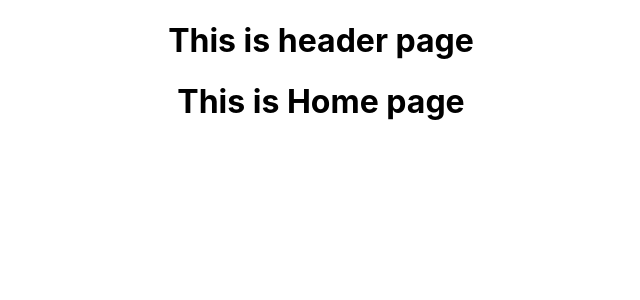
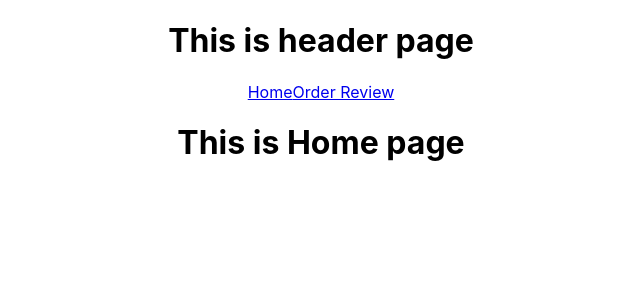
Before and after one commit to Shahriyar-Hosen/tshirt-mania, a React (Create React App) app: page / in a window 1280 px wide. Shown: the top 300 px of the page, without its empty margins (319-959 px from the left). Built offline with nearby package versions, Linux system fonts and the light colour scheme.

Commit message:
nav bar add

```diff
--- a/src/Components/Header/Header.js
+++ b/src/Components/Header/Header.js
@@ -1,10 +1,15 @@
 import React from 'react';
+import { Link } from 'react-router-dom';
 import './Header.css'
 
 const Header = () => {
     return (
         <div>
             <h1>This is header page</h1>
+            <nav>
+                <Link to='/'>Home</Link>
+                <Link to='orderreview'>Order Review</Link>
+            </nav>
         </div>
     );
 };
```
